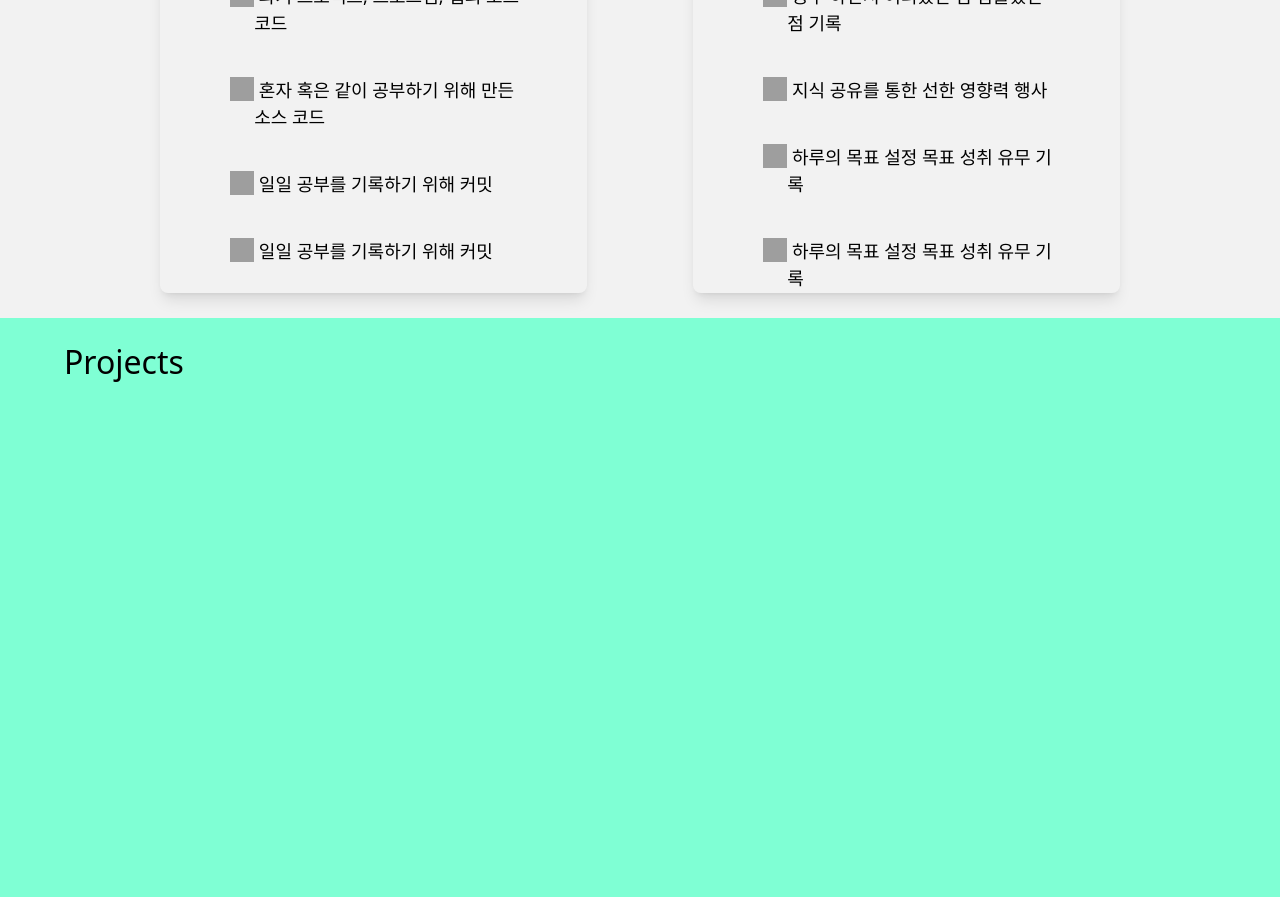
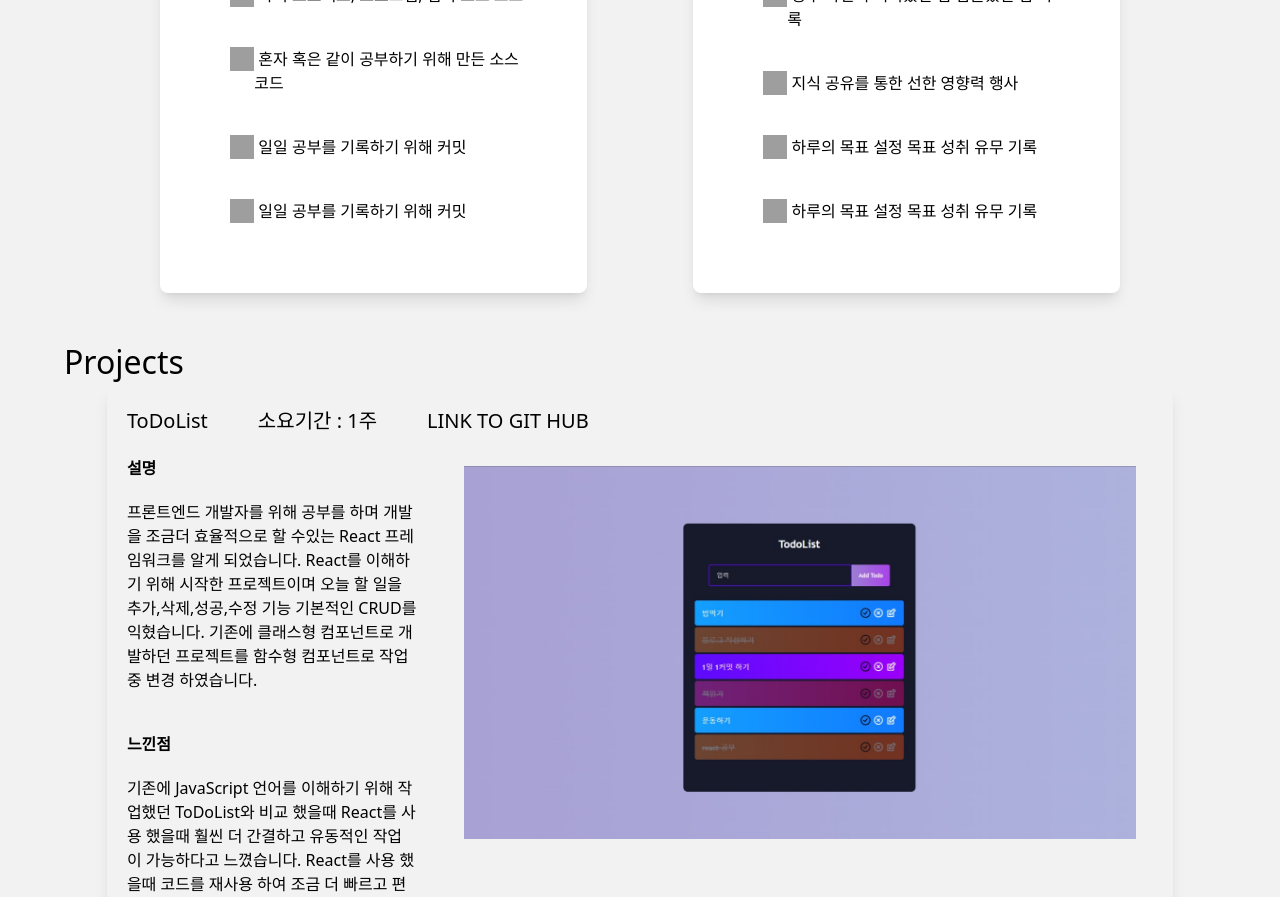
Before and after one commit to kangminhyuk1111/react_portfolio, a React (Create React App) app: page / in a window 1280 px wide. Shown: the part 1900-2797 px from the top of the page. Built offline with nearby package versions, Linux system fonts and the light colour scheme; grey boxes are pictures that could not be loaded.

Commit message:
20220626

```diff
--- a/src/css/archiving.css
+++ b/src/css/archiving.css
@@ -15,6 +15,7 @@
     width: 40%;
     height: 90%;
     position: relative;
+    background-color: #fff;
     top: 5%;
     border-radius: 0.5rem;
     box-shadow: 0 10px 15px -3px rgb(0 0 0 / 0.1),
@@ -27,6 +28,7 @@
     display: flex;
     flex-direction: row;
     padding-left: 50px;
+    padding-top: 20px;
 }
 .archiving_logos{
     font-size: 1.5rem;
@@ -46,7 +48,7 @@
     padding-left: 30px;
     display: flex;
     flex-direction: row;
-    font-size: 18px;
+    font-size: 16px;
 }
 .archiving_ul li img{
     width: 24px;
--- a/src/css/main.css
+++ b/src/css/main.css
@@ -5,7 +5,7 @@
 }
 .main_inner{
     width: 100%;
-    height: 100%;
+    height: 90%;
     display: flex;
     flex-direction: row;
     justify-content: center;
@@ -57,7 +57,7 @@
     width: 100%;
     height: 70%;
     border-radius: 30px;
-    margin-top: 20%;
+    margin-top: 40%;
 }
 .inner_p{
     margin-top: 15px;
--- a/src/css/projects.css
+++ b/src/css/projects.css
@@ -1,5 +1,61 @@
 .projects{
     width: 100%;
-    height: 700px;
-    background-color: aquamarine;
+    height: 1000px;
 }
+.projects_main{
+    width: 83.3%;
+    margin: 0 auto;
+    display: flex;
+    flex-direction: row;
+    justify-content: space-around;
+}
+.myprojects{
+    width: 100%;
+    height: 100%;
+    position: relative;
+    top: 5%;
+    border-radius: 0.5rem;
+    box-shadow: 0 10px 15px -3px rgb(0 0 0 / 0.1),
+        0 4px 6px -4px rgb(0 0 0 / 0.1);
+}
+.myprojects_header{
+    width: 100%;
+    display: flex;
+    flex-direction: row;
+}
+.myprojects_header p{
+    padding: 10px;
+    padding-top: 20px;
+    font-size: 20px;
+    padding-right: 30px;
+    padding-left: 20px;
+}
+.myprojects_summary{
+    width: 100%;
+    height: 100%;
+    display: flex;
+    flex-direction: row;
+}
+.summary_left{
+    width: 30%;
+    height: 80%;
+    padding: 10px;
+    padding-left: 20px;
+}
+.summary_right{
+    width: 70%;
+    height: 80%;
+}
+.summary_left_top{
+    padding-bottom: 40px;
+}
+.summary_left_top h2{
+    padding-bottom: 20px;
+    font-weight: 600;
+}
+.summary_right img{
+    width: 90%;
+    height: 90%;
+    margin: 0 auto;
+    margin-top: 20px;
+}
--- /dev/null
+++ b/src/pages/MyProject.js
@@ -0,0 +1,28 @@
+import React from 'react'
+import todoimgs from '../images/todoimgs.jpg';
+
+export default function MyProject() {
+  return (
+    <div className='myprojects'>
+        <div className='myprojects_header'>
+            <p>ToDoList</p>
+            <p>소요기간 : 1주</p>
+            <p><a href='#'>LINK TO GIT HUB</a></p>
+        </div>
+        <div className='myprojects_summary'>
+            <div className='summary_left'>
+                <p className='summary_left_top'><h2>설명</h2>프론트엔드 개발자를 위해 공부를 하며 개발을 조금더 효율적으로 할 수있는 React 프레임워크를 알게 되었습니다.
+                    React를 이해하기 위해 시작한 프로젝트이며 오늘 할 일을 추가,삭제,성공,수정 기능 기본적인 CRUD를 익혔습니다.
+                    기존에 클래스형 컴포넌트로 개발하던 프로젝트를 함수형 컴포넌트로 작업중 변경 하였습니다.
+                </p>
+                <p className='summary_left_top'><h2>느낀점</h2>
+                기존에 JavaScript 언어를 이해하기 위해 작업했던 ToDoList와 비교 했을때 React를 사용 했을때 훨씬 더 간결하고
+                유동적인 작업이 가능하다고 느꼈습니다. React를 사용 했을때 코드를 재사용 하여 조금 더 빠르고 편리하게 작업을 할 수 있음을 느꼈습니다.</p>
+            </div>
+            <div className='summary_right'>
+                <img src={todoimgs}/>
+            </div>
+        </div>
+    </div>
+  )
+}
--- a/src/pages/Projects.js
+++ b/src/pages/Projects.js
@@ -1,10 +1,14 @@
 import React from 'react'
 import '../css/projects.css';
+import MyProject from './MyProject';
 
 export default function Projects() {
   return (
     <div className='projects'>
         <h1 className='skills_h1'>Projects</h1>
+        <div className='projects_main'>
+          <MyProject/>
+        </div>
     </div>
   )
 }
```
Also changed, not shown: src/images/KakaoTalk_20220626_180556450.jpg (added), src/images/todoimgs.jpg (added).
